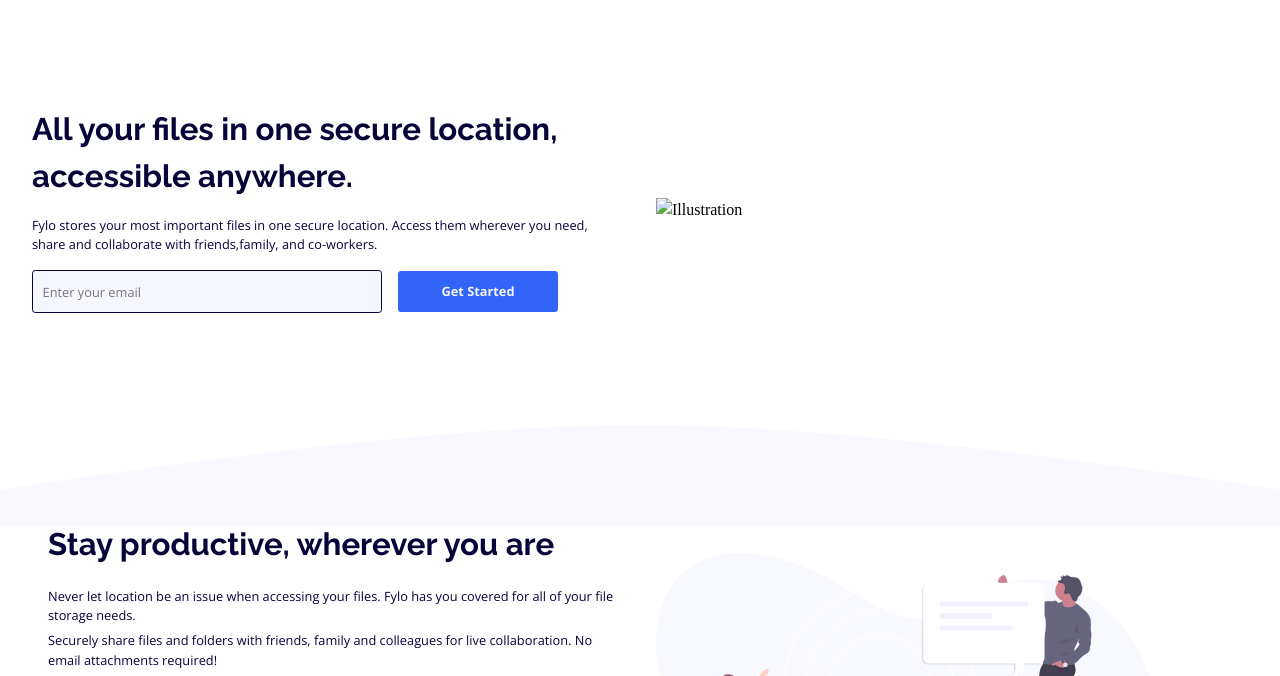
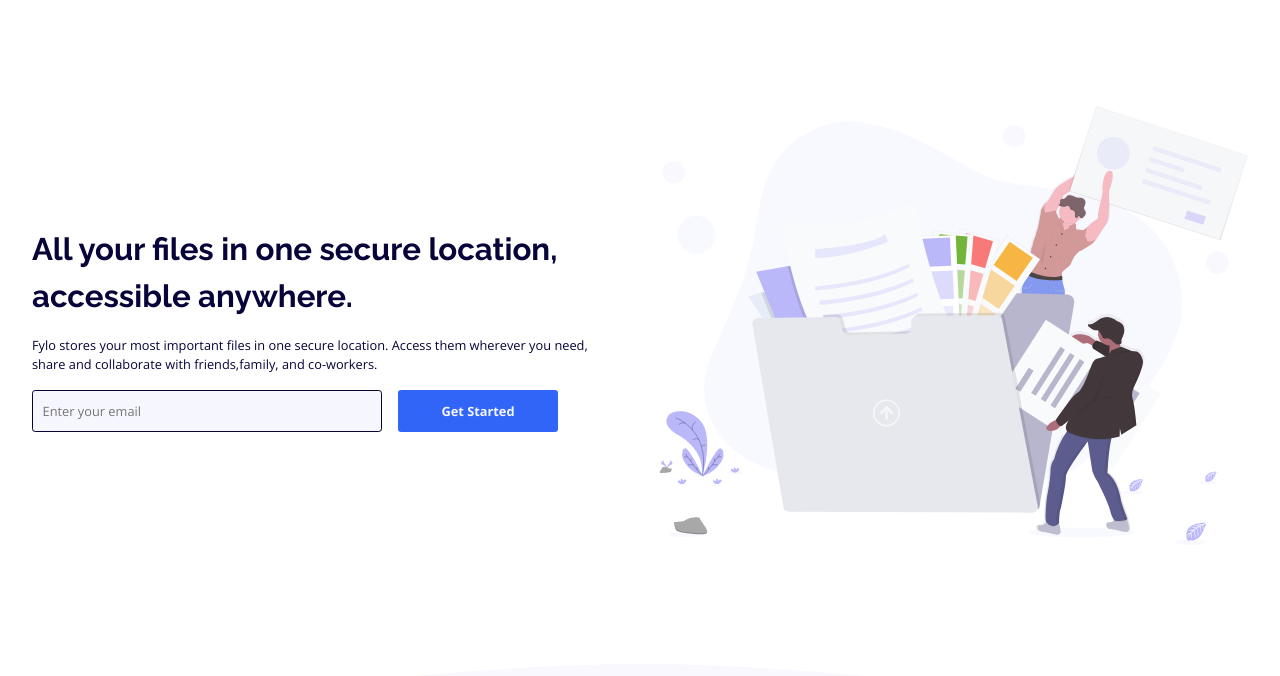
Before and after one commit to undrthegraveyard/Fylo-landing-page, a plain HTML site: page index.html in a window 1280 px wide. Shown: the part 105-781 px from the top of the page. Drawn offline with nearby package versions, Linux system fonts and the light colour scheme; the site is published under a folder, as on GitHub Pages, so addresses that start at the root find nothing.

Commit message:
Update index.html

```diff
--- a/index.html
+++ b/index.html
@@ -25,7 +25,7 @@
     </navigation>
     <section class="page__hero-section">
       <div class="page__hero-image">
-        <img src="/images/illustration-1.svg" alt="Illustration" id="hero-image">
+        <img src="images/illustration-1.svg" alt="Illustration" id="hero-image">
       </div>
       <div class="page__hero-tagline">
         <h1>
```
